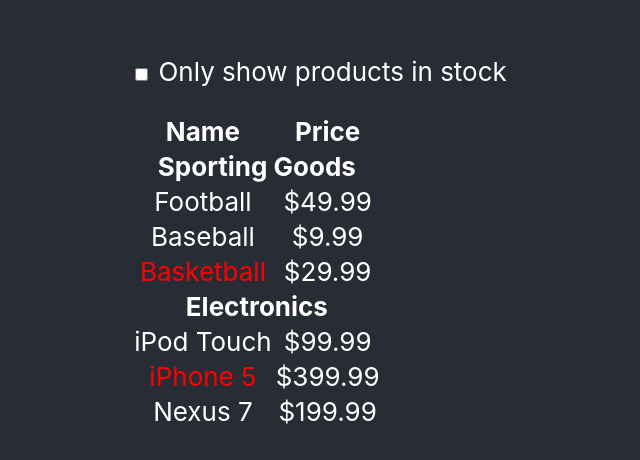
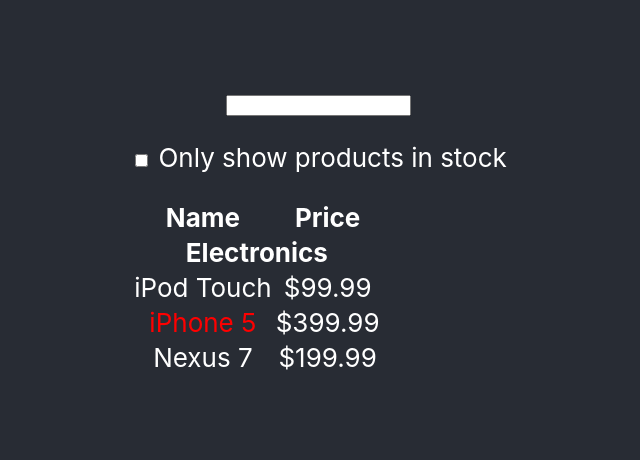
Before and after one commit to huyong007/sql, a React (Create React App) app in the folder react/react-app/: page / in a window 1280 px wide. Shown: the part 170-630 px from the top of the page, without its empty margins (321-961 px from the left). Built offline with nearby package versions, Linux system fonts and the light colour scheme.

Commit message:
state and props

```diff
--- a/react/react-app/package.json
+++ b/react/react-app/package.json
@@ -1,5 +1,5 @@
 {
-  "name": "my-app",
+  "name": "react-app",
   "version": "0.1.0",
   "private": true,
   "dependencies": {
--- a/react/react-app/src/App.js
+++ b/react/react-app/src/App.js
@@ -44,9 +44,20 @@
 
 class ProductTable extends React.Component {
   render() {
+    const filterText = this.props.filterText;
+    const inStockOnly = this.props.inStockOnly;
+
     const rows = [];
     let lastCategory = null;
+
     this.props.products.forEach((product) => {
+      if (product.name.indexOf(filterText) === -1) {
+        return;
+      }
+      if (inStockOnly && !product.stocked) {
+        return;
+      }
+
       if (product.category !== lastCategory) {
         rows.push(
           <ProductCategoryRow
@@ -78,10 +89,19 @@
 
 class SearchBar extends React.Component {
   render() {
-    return(
+    const filterText = this.props.filterText;
+    const inStockOnly = this.props.inStockOnly;
+    return (
       <form>
+        <input
+          type='text'
+          placeholder="Search....."
+          value={filterText}
+        />
         <p>
-          <input type='checkbox' />
+          <input type='checkbox'
+            checked={inStockOnly}
+          />
           {' '}
           Only show products in stock
       </p>
@@ -92,11 +112,25 @@
 }
 
 class FilterableProductTable extends React.Component {
+  constructor(props) {
+    super(props);
+    this.state = {
+      filterText: ' ',
+      inStockOnly: false
+    };
+  }
   render() {
     return (
       <div>
-        <SearchBar />
-        <ProductTable products={this.props.products} />
+        <SearchBar
+          filterText={this.state.filterText}
+          inStockOnly={this.state.inStockOnly}
+        />
+        <ProductTable
+          products={this.props.products}
+          filterText={this.state.filterText}
+          inStockOnly={this.state.inStockOnly}
+        />
       </div>
     )
   }
```
Also changed, not shown: 2 other files (tests, documents, lock files or other folders).
